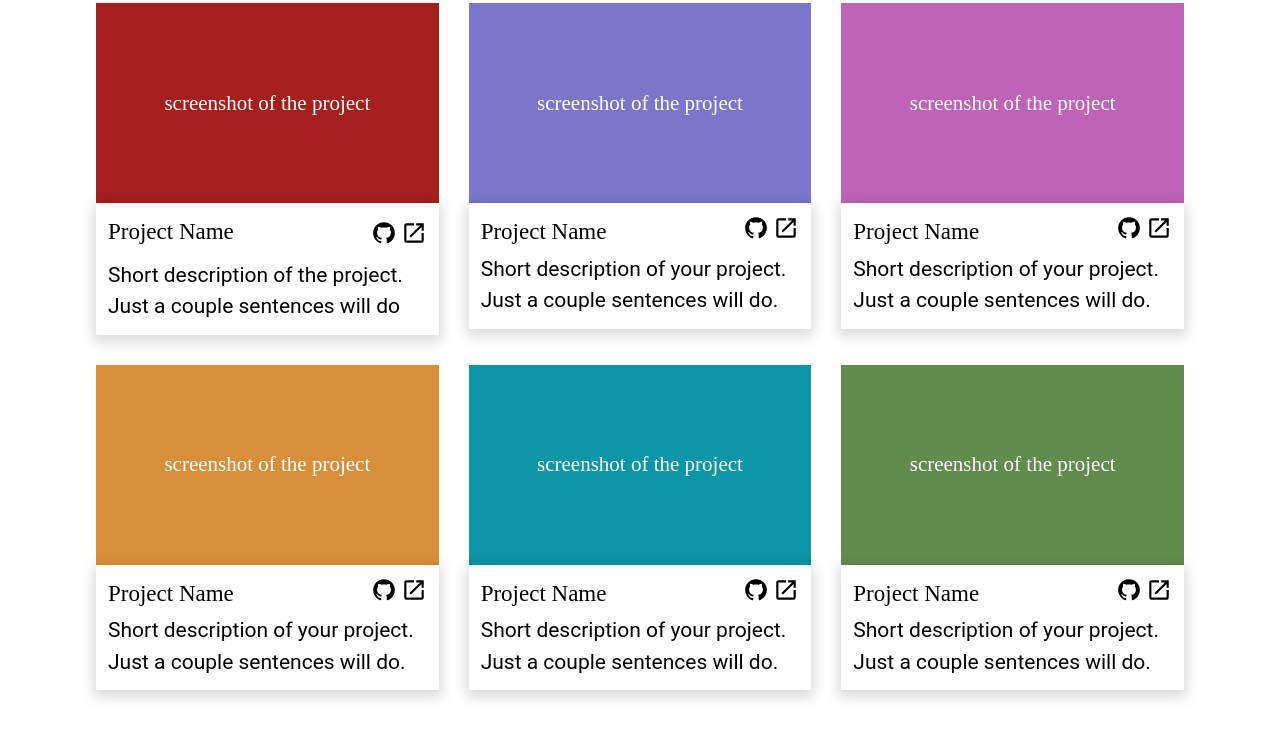
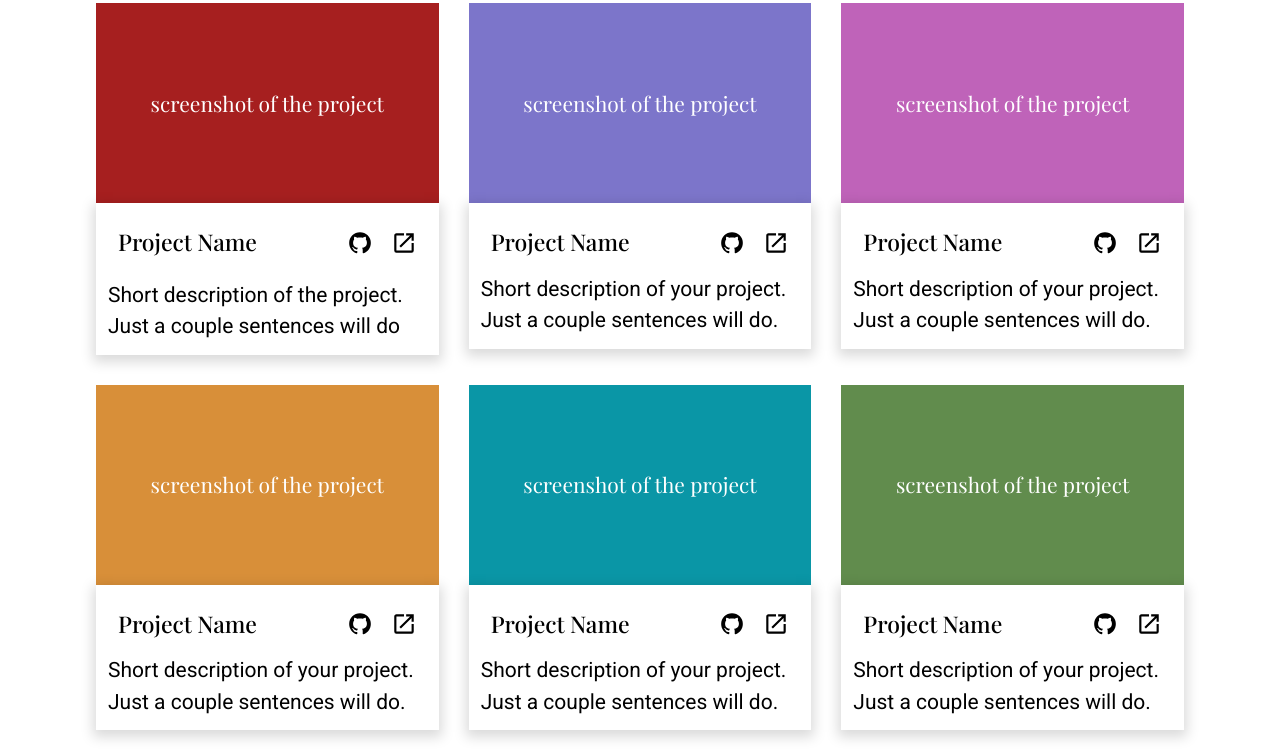
Before and after one commit to TonyFred-code/project-homepage, a plain HTML site: page index.html in a window 1280 px wide. Shown: the part 631-1381 px from the top of the page. Drawn offline with nearby package versions, Linux system fonts and the light colour scheme; a web font is replaced by a local one.

Commit message:
feat: add classes to projects section
feat: include font cdn links

```diff
--- a/index.html
+++ b/index.html
@@ -4,6 +4,14 @@
     <meta charset="UTF-8" />
     <meta name="viewport" content="width=device-width, initial-scale=1.0" />
     <title>Home Page</title>
+
+    <link rel="preconnect" href="https://fonts.googleapis.com" />
+    <link rel="preconnect" href="https://fonts.gstatic.com" crossorigin />
+    <link
+      href="https://fonts.googleapis.com/css2?family=Playfair+Display:ital,wght@0,400..900;1,400..900&family=Roboto:wght@300;400&display=swap"
+      rel="stylesheet"
+    />
+
     <link rel="stylesheet" href="style.css" />
   </head>
   <body>
@@ -67,10 +75,10 @@
               class="project-details-container padding_12 d-flex__col gap_10"
             >
               <div
-                class="project-title d-flex__row justify-content__space-between align-items__center"
+                class="project-title d-flex__row justify-content__space-between align-items__center padding_10"
               >
                 <h2 class="project-card-title margin-bottom_0">Project Name</h2>
-                <div class="gap_4 icon-group d-flex__row">
+                <div class="gap_18 icon-group d-flex__row">
                   <a href="#" class="icon-container"
                     ><img
                       src="./images/github.svg"
@@ -103,10 +111,10 @@
             </div>
             <div class="project-details-container padding_12 d-flex__col gap_4">
               <div
-                class="project-title d-flex__row justify-content__space-between jus"
+                class="project-title d-flex__row justify-content__space-between align-items__center padding_10"
               >
                 <h2 class="project-card-title margin-bottom_0">Project Name</h2>
-                <div class="gap_4 icon-group d-flex__row">
+                <div class="gap_18 icon-group d-flex__row">
                   <a href="#" class="icon-container"
                     ><img
                       src="./images/github.svg"
@@ -139,10 +147,10 @@
             </div>
             <div class="project-details-container padding_12 d-flex__col gap_4">
               <div
-                class="project-title d-flex__row justify-content__space-between jus"
+                class="project-title d-flex__row justify-content__space-between align-items__center padding_10"
               >
                 <h2 class="project-card-title margin-bottom_0">Project Name</h2>
-                <div class="gap_4 icon-group d-flex__row">
+                <div class="gap_18 icon-group d-flex__row">
                   <a href="#" class="icon-container"
                     ><img
                       src="./images/github.svg"
@@ -175,10 +183,10 @@
             </div>
             <div class="project-details-container padding_12 d-flex__col gap_4">
               <div
-                class="project-title d-flex__row justify-content__space-between jus"
+                class="project-title d-flex__row justify-content__space-between align-items__center padding_10"
               >
                 <h2 class="project-card-title margin-bottom_0">Project Name</h2>
-                <div class="gap_4 icon-group d-flex__row">
+                <div class="gap_18 icon-group d-flex__row">
                   <a href="#" class="icon-container"
                     ><img
                       src="./images/github.svg"
@@ -211,10 +219,10 @@
             </div>
             <div class="project-details-container padding_12 d-flex__col gap_4">
               <div
-                class="project-title d-flex__row justify-content__space-between jus"
+                class="project-title d-flex__row justify-content__space-between align-items__center padding_10"
               >
                 <h2 class="project-card-title margin-bottom_0">Project Name</h2>
-                <div class="gap_4 icon-group d-flex__row">
+                <div class="gap_18 icon-group d-flex__row">
                   <a href="#" class="icon-container"
                     ><img
                       src="./images/github.svg"
@@ -247,10 +255,10 @@
             </div>
             <div class="project-details-container padding_12 d-flex__col gap_4">
               <div
-                class="project-title d-flex__row justify-content__space-between jus"
+                class="project-title d-flex__row justify-content__space-between align-items__center padding_10"
               >
                 <h2 class="project-card-title margin-bottom_0">Project Name</h2>
-                <div class="gap_4 icon-group d-flex__row">
+                <div class="gap_18 icon-group d-flex__row">
                   <a href="#" class="icon-container"
                     ><img
                       src="./images/github.svg"
```
